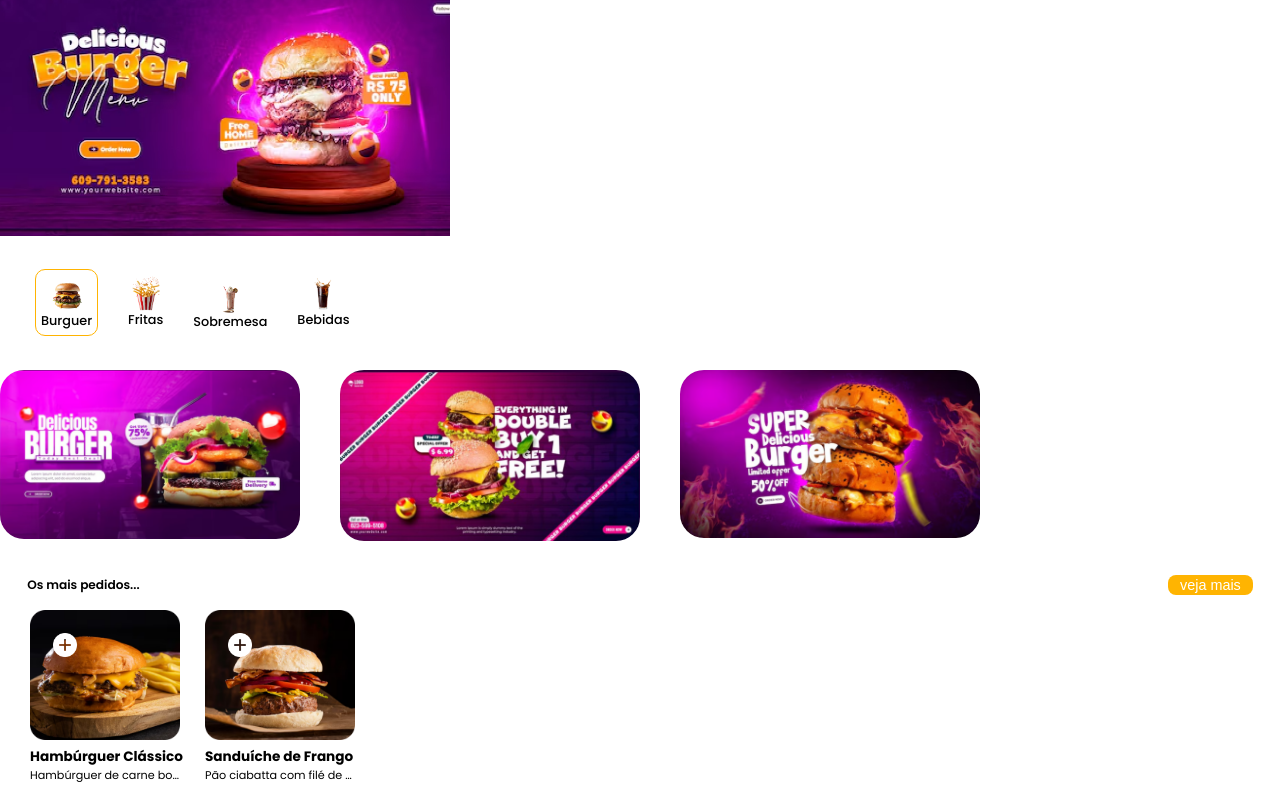
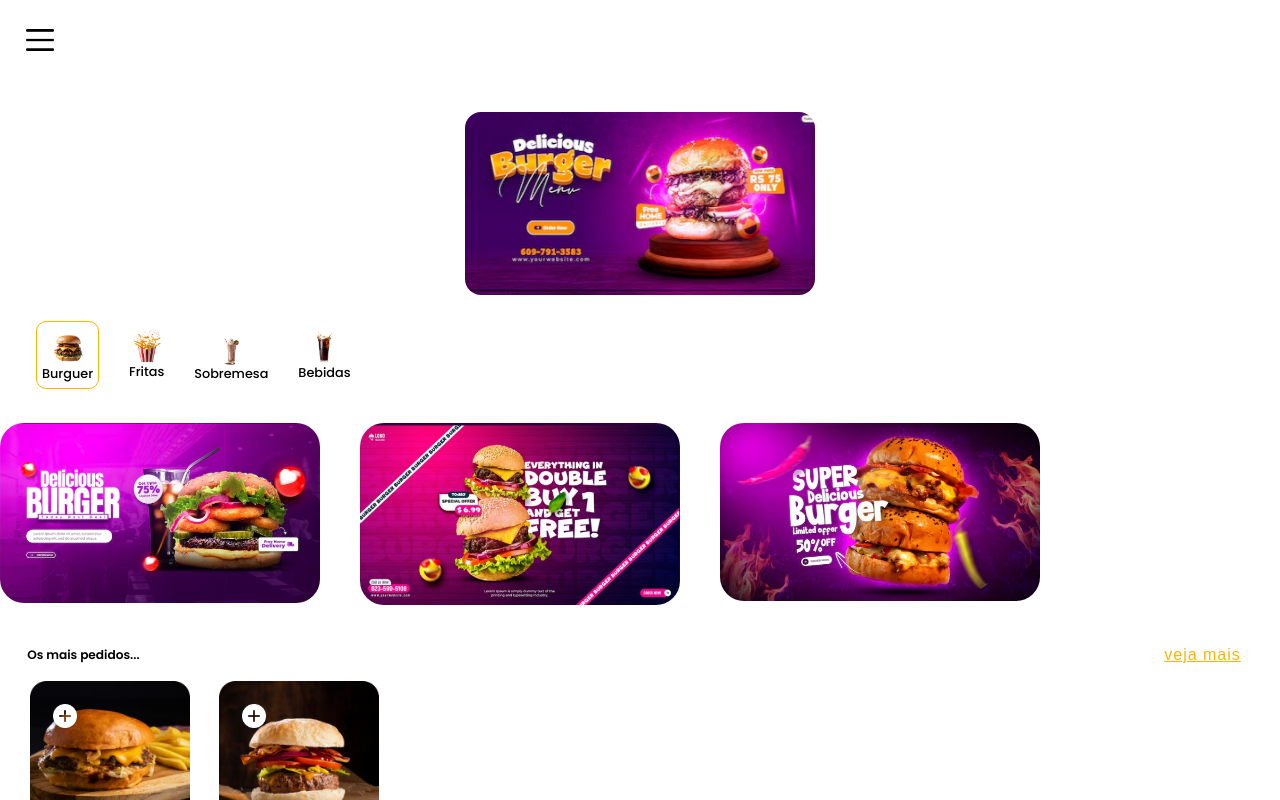
Before and after one commit to GustavoYujiOkagawa/teste-de-novo, a React (Create React App) app: page / in a window 1280 px wide. Shown: the top 800 px of the page. Built offline with nearby package versions, Linux system fonts and the light colour scheme.

Commit message:
Sua mensagem de commit aqui

```diff
--- a/src/Pages/FinalizePage.jsx
+++ b/src/Pages/FinalizePage.jsx
@@ -25,7 +25,7 @@ const FinalizePage = () => {
       message,
     };
 
-    const whatsappUrl = `https://wa.me/PHONE_NUMBER?text=${encodeURIComponent(`Pedido:\nTotal: R$${totalAmount.toFixed(2)}\nEndereço: ${address}\nMensagem: ${message}`)}`;
+    const whatsappUrl = `https://wa.me/14988148216?text=${encodeURIComponent(`Pedido:\nTotal: R$${totalAmount.toFixed(2)}\nEndereço: ${address}\nMensagem: ${message}`)}`;
     window.open(whatsappUrl, '_blank');
 
     localStorage.removeItem('cart');
--- a/src/Pages/Home.jsx
+++ b/src/Pages/Home.jsx
@@ -4,13 +4,16 @@ import PromoBanner from "../components/PromoBanner";
 import CardIten from "../components/CardIten";
 import { Link } from "react-router-dom";
 import pratosData from '../data/menu.json';
-import {IMAGES ,PromoBanner1, PromoBanner2, PromoBanner3 } from "../constants/index";
+import {iconHamburguer, IMAGES ,PromoBanner1, PromoBanner2, PromoBanner3 } from "../constants/index";
 
 const lanches = pratosData.lanches.slice(0, 4);
 
 const Home = (nome, descricao) => {
   return (
     <div className="content">
+      <div className="content-image-hamburguer">
+      <img src={iconHamburguer} width={32} alt="" />
+      </div>
       <header>
         <Header />
       </header>
--- a/src/components/CardIten.jsx
+++ b/src/components/CardIten.jsx
@@ -6,7 +6,7 @@ const CardIten = ({ imageSrc, imageAlt, nome, descricao }) => {
   return (
     <div className="card-item-container">
       <div className="card-item">
-        <img src={imageSrc} alt={imageAlt} width={150} />
+        <img src={imageSrc} alt={imageAlt} width={160} />
       </div>
       <div className="card-item-overlay">
         <img src={IconCard} width={30} alt="Icon Card" />
--- a/src/components/Header.jsx
+++ b/src/components/Header.jsx
@@ -3,8 +3,8 @@ import {HeaderImage} from '../constants/index'
 
 const Header = () => {
   return (
-    <div >
-        <img src={HeaderImage} width={450} alt=""/>
+    <div className='header'>
+        <img src={HeaderImage} className='header-img' width={350} alt=""/>
     </div>
   )
 }
--- a/src/components/PromoBanner.jsx
+++ b/src/components/PromoBanner.jsx
@@ -3,7 +3,7 @@ const PromoBanner = ({PromoBanner}) => {
   return (
     <div className="CardPromoBanner">
       <div>
-        <img src={PromoBanner} width={300} className="Item"/>
+        <img src={PromoBanner} width={320} className="Item"/>
       </div>
     </div>
   );
--- a/src/index.css
+++ b/src/index.css
@@ -19,6 +19,23 @@ body {
   overflow: hidden;
 }
 
+.content-image-hamburguer{
+  display: flex;
+  justify-content: start;
+  align-items: center;
+  padding: 24px;
+}
+
+.header{
+  display: flex;
+  justify-content: center;
+  align-items: center;
+  margin-top: 2rem;
+}
+
+.header-img{
+  border-radius: 1rem;
+}
 
 .header-container {
   width: 100%;
@@ -35,24 +52,28 @@ body {
   gap: 40px;
   padding-top: 10px;
 }
+
+::-webkit-scrollbar {
+  display: none;
+  scrollbar-width: none;
+}
 .Item{
   border-radius: 24px;
 }
 
 .button-see-more {
-  font-size: 0.9rem;
-  color: white;
+  font-size: 1rem;
   font-weight: 500;
-  background-color: #FFB401;
   border-radius: 8px;
   padding: 2px 12px;
   border: none;
+  background-color: transparent;
+  letter-spacing: 1px;
+}
+.button-see-more a{
+  color: #FFB401;
 }
 
-.button-see-more a{
-  text-decoration: none;
-  color: white;
-}
 
 .info-text {
   font-size: 0.76rem;
@@ -61,7 +82,7 @@ body {
 
 .card-container {
   display: grid;
-  grid-template-columns: 160px 190px;
+  grid-template-columns: 174px 190px;
   gap: 15px;
   padding: 15px 30px 30px 30px;
 }
@@ -79,7 +100,7 @@ body {
   margin-top: 1.4rem;
   margin-right: 1.7rem;
   margin-left: 1.7rem;
-  padding-top: 5px;
+  padding-top: 10px;
 }
 
 /*CSS do CardIten*/
@@ -151,7 +172,7 @@ body {
 
 .nav-container ul{
   list-style-type: none;
-  margin-left: 15px;
+  margin-left: 16px;
 }
 .nav-container a{
   text-decoration: none;
@@ -203,6 +224,9 @@ a{
   font-weight: 600;
   padding-bottom: 24px;
   padding-top: 24px;
+}
+.HeadingMenu{
+ margin-left: 1rem;
 }
 
 .Icon-Cart {
```
